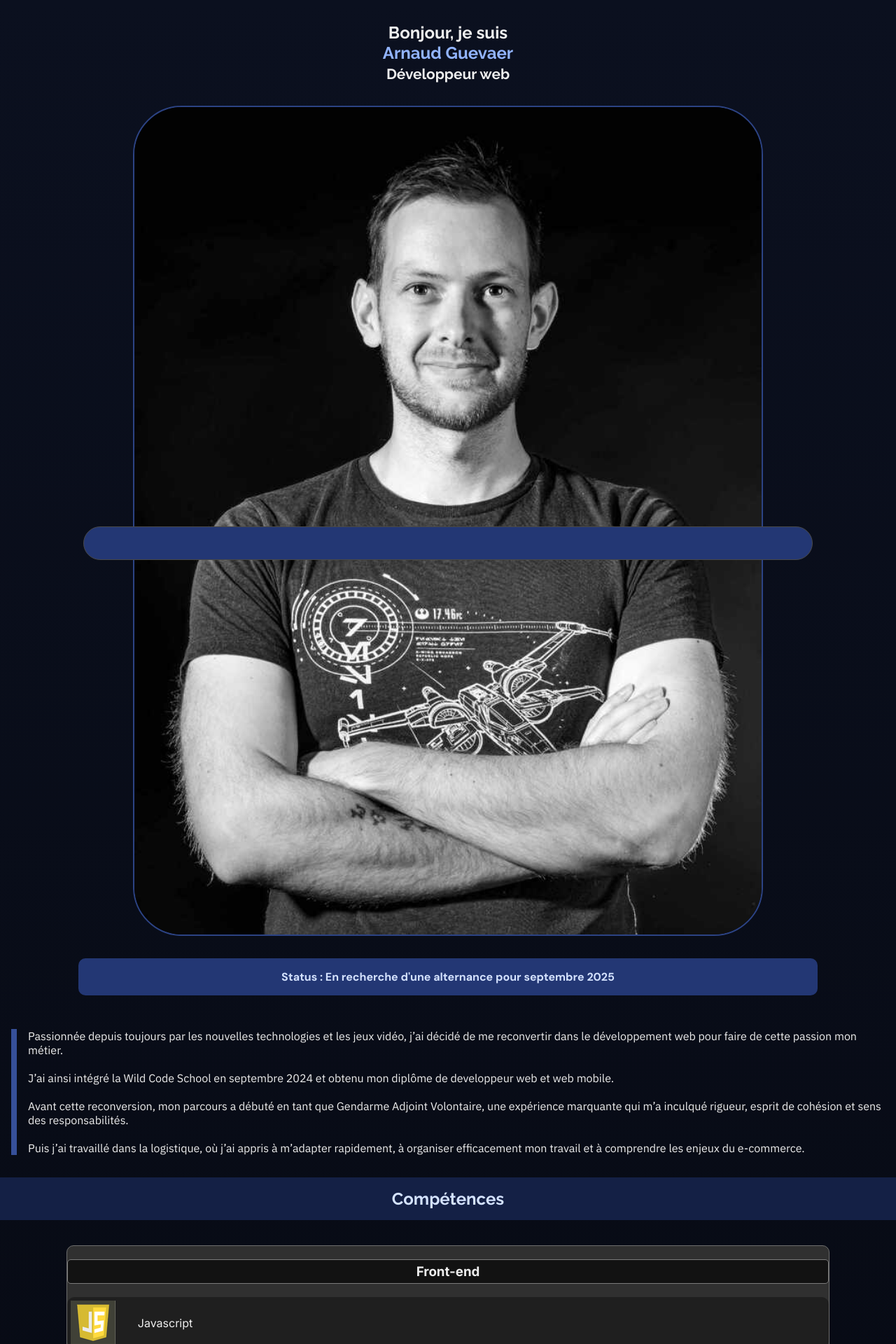
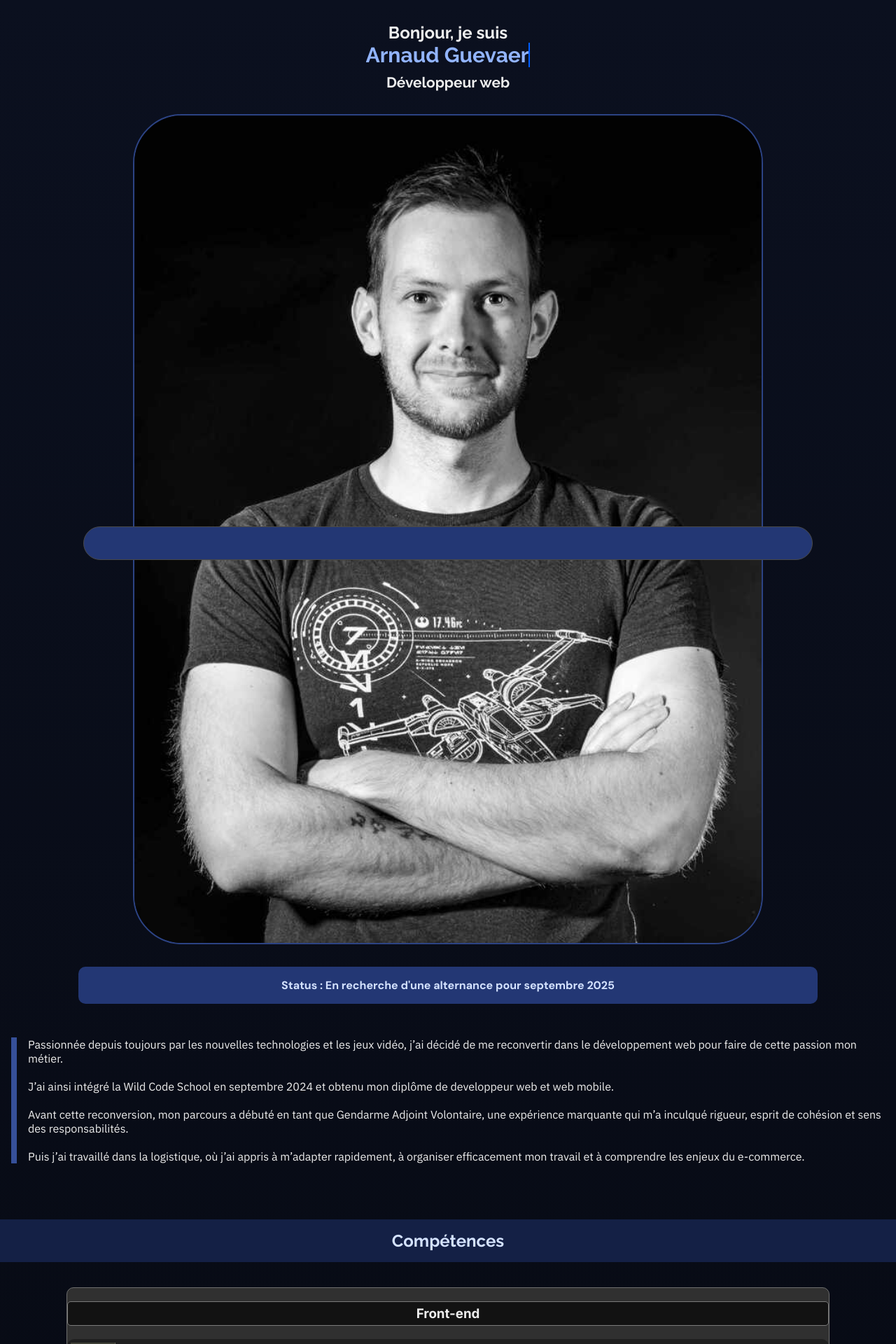
Before and after one commit to Arnaud6216/Portfolio-pro, a React (Vite) app: page / in a window 1280 px wide. Shown: the top 1920 px of the page at 70% size. Built offline with nearby package versions, Linux system fonts and the light colour scheme; some icons are missing.

Commit message:
adding animation to my name

```diff
--- a/src/Components/Home/Home.css
+++ b/src/Components/Home/Home.css
@@ -3,6 +3,10 @@
 	flex-direction: column;
 	justify-content: space-between;
 	align-items: center;
+}
+
+.home__section2 {
+	margin-bottom: 5rem;
 }
 
 .home__title {
@@ -13,6 +17,27 @@
 
 .home__name {
 	color: var(--blue-11);
+	display: inline-block;
+	white-space: nowrap;
+	border-right: 2px solid #005eff;
+	font-size: 30px;
+	animation: typing 1.8s steps(14) 1, blink 0.75s step-end infinite;
+	overflow: hidden;
+}
+
+@keyframes typing {
+	from {
+		width: 0;
+	}
+	to {
+		width: 100%;
+	}
+}
+
+@keyframes blink {
+	50% {
+		border-color: transparent;
+	}
 }
 
 .home__subtitle {
```
